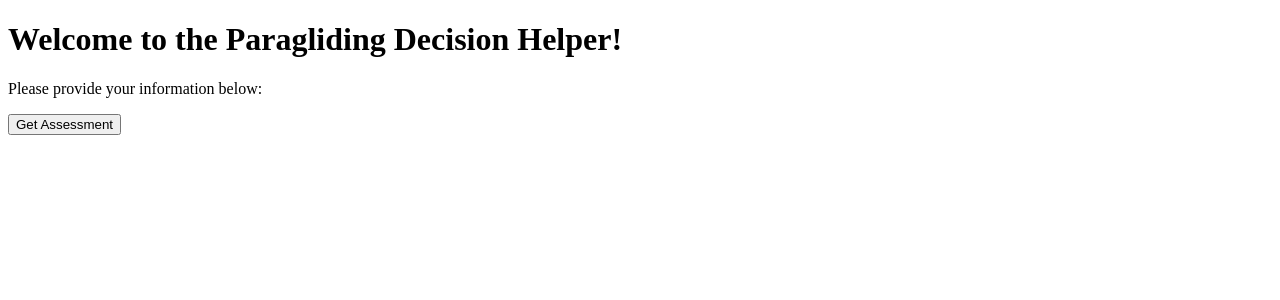
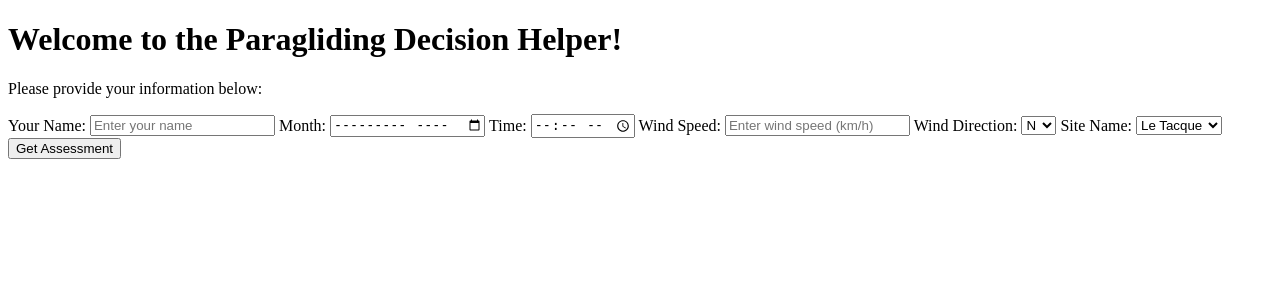
Before and after one commit to MirekL01/paragliding_app, a Flask app: page / in a window 1280 px wide. Shown: the top 300 px of the page. Run offline with Flask 3, Linux system fonts and the light colour scheme.

Commit message:
more dev

```diff
--- a/app.py
+++ b/app.py
@@ -1,4 +1,5 @@
 from flask import Flask, render_template, request
+
 
 app = Flask(__name__)
 
@@ -48,16 +49,28 @@ def calculate():
     try:
         name = request.form['name']
         month = request.form['month'].title()  # Ensure month is capitalized
-        # ... (fetch other form data)
+        time = int(request.form['time'])  # Convert time to integer
+        windspeed = int(request.form['windspeed'])  # Convert windspeed to integer
+        winddirection = request.form['winddirection']
+        sitename = request.form['sitename']
 
+        # Comprehensive input validation
         if month not in month_names:
             raise ValueError("Invalid month name")
-        # ... (validate other inputs)
+        if time not in time_range:
+            raise ValueError("Invalid time")
+        if windspeed not in wind_speed_range:
+            raise ValueError("Invalid windspeed")
+        if winddirection not in wind_directions:
+            raise ValueError("Invalid wind direction")
+        if sitename not in site_names:
+            raise ValueError("Invalid site name")
 
         decision = _get_decision(name, month, time, windspeed, winddirection, sitename)
         return render_template('index.html', name=name, decision=decision)
     except ValueError as e:
         return render_template('index.html', error=str(e))
 
+
 if __name__ == '__main__':
     app.run(debug=True)
--- a/templates/index.html
+++ b/templates/index.html
@@ -12,6 +12,33 @@
   {% else %}
     <p>Please provide your information below:</p>
     <form method="POST" action="/calculate">
+      <label for="name">Your Name:</label>
+      <input type="text" id="name" name="name" placeholder="Enter your name">
+
+      <label for="month">Month:</label>
+      <input type="month" id="month" name="month">
+
+      <label for="time">Time:</label>
+      <input type="time" id="time" name="time" placeholder="Enter time (HH:MM)">
+
+      <label for="windspeed">Wind Speed:</label>
+      <input type="number" id="windspeed" name="windspeed" placeholder="Enter wind speed (km/h)">
+
+      <label for="winddirection">Wind Direction:</label>
+      <select id="winddirection" name="winddirection">
+        <option value="N">N</option>
+        <option value="S">S</option>
+        <option value="W">W</option>
+        <option value="E">E</option>
+      </select>
+
+      <label for="sitename">Site Name:</label>
+      <select id="sitename" name="sitename">
+        <option value="Le Tacque">Le Tacque</option>
+        <option value="Plemont">Plemont</option>
+        <option value="La Pulante">La Pulante</option>
+      </select>
+
       <button type="submit">Get Assessment</button>
     </form>
   {% endif %}
```
Lines whose indentation alone changed are shown as unchanged.
